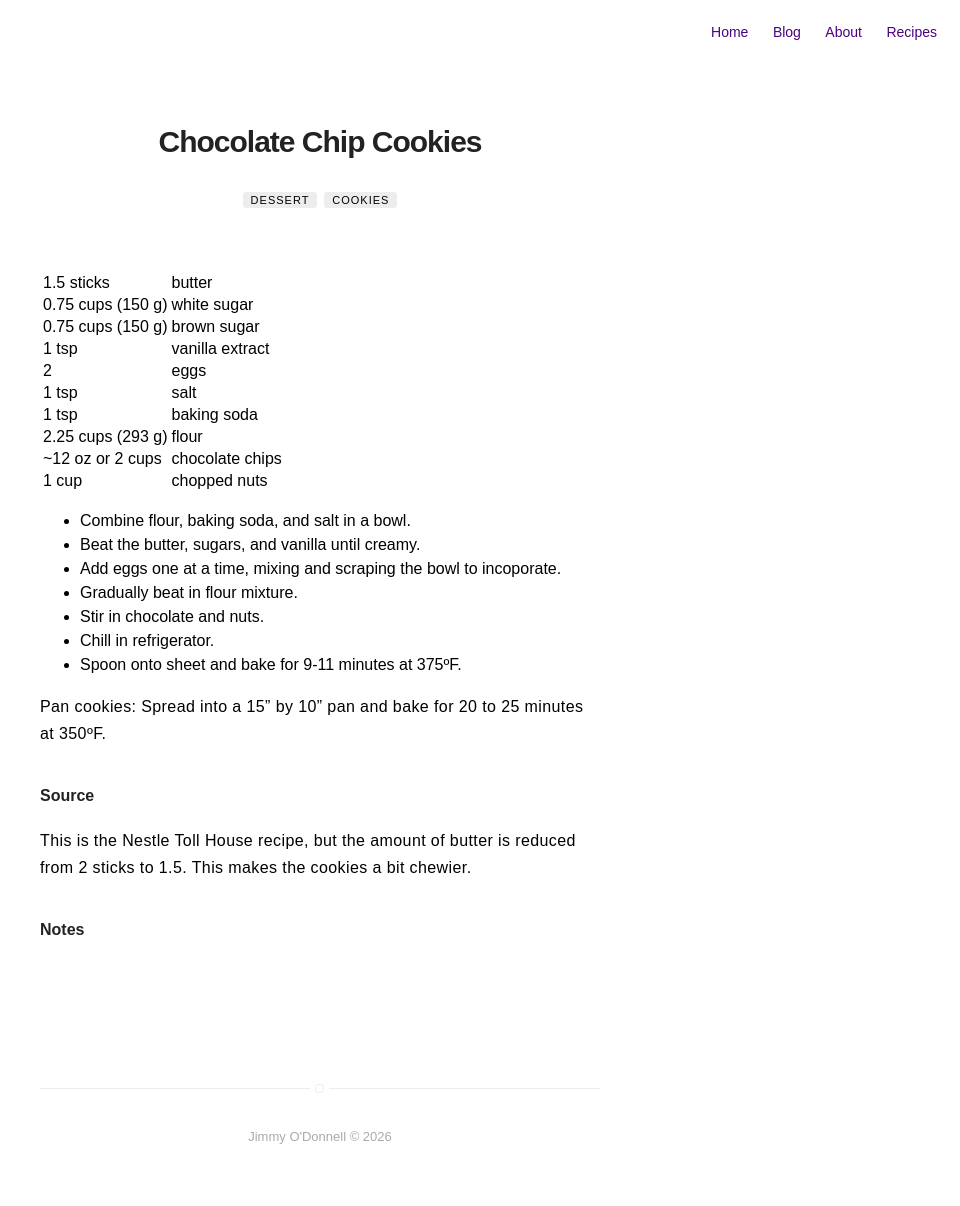
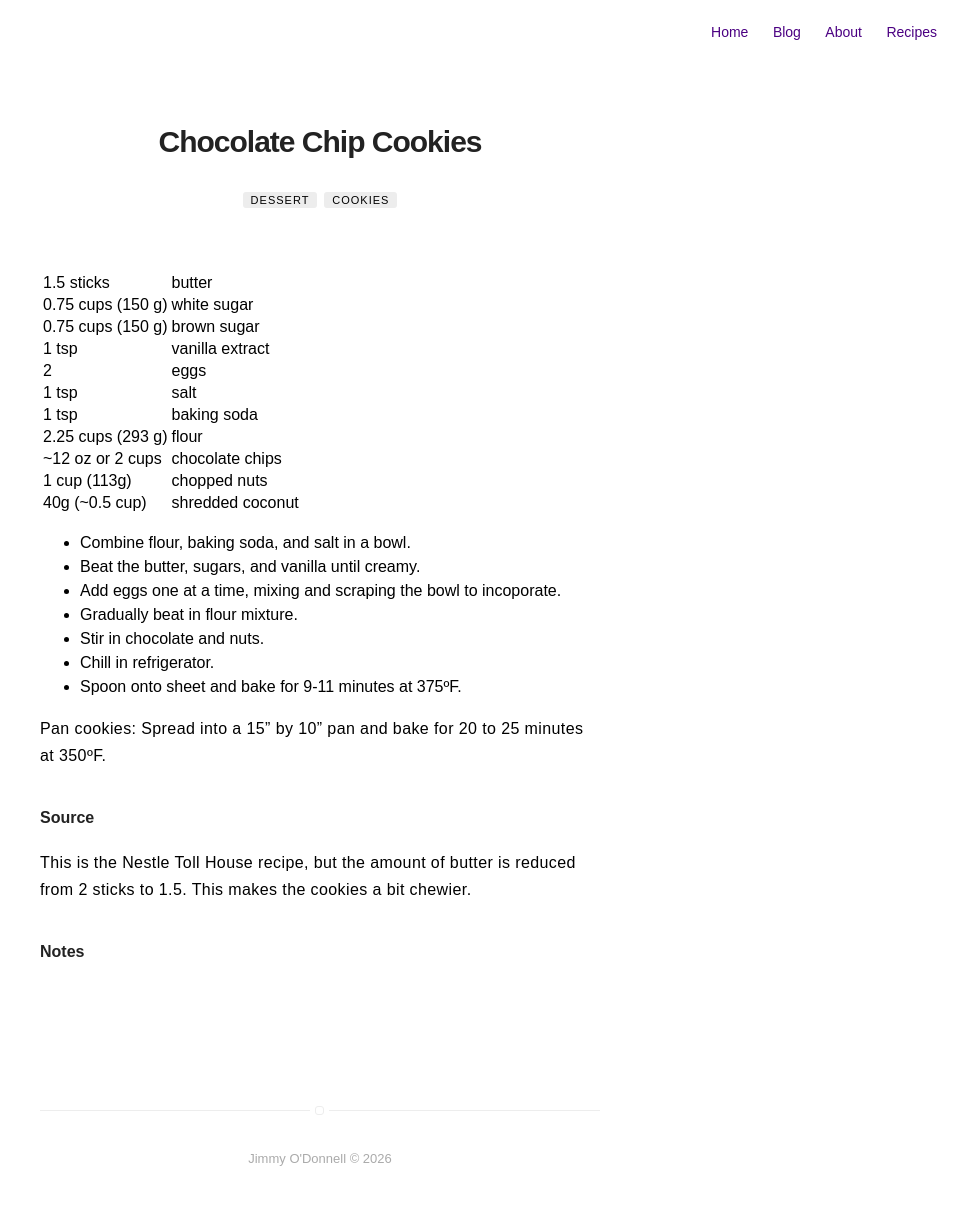
Before and after one commit to jimmyodonnell/jimmyodonnell.github.io, a Jekyll site: the page built from recipes/cookies-chocolate-chip.md, in a window 1280 px wide. Shown: the whole page, without its empty margins (320-1280 px from the left). Built offline with Jekyll 4.4.1, drawn with Linux system fonts in a browser that asks for light colours; before the commit the page ends 1184 px from its top, so only the background shows below that.

Commit message:
update cookies

```diff
--- a/recipes/cookies-chocolate-chip.md
+++ b/recipes/cookies-chocolate-chip.md
@@ -18,7 +18,8 @@ comments: false
 | 1 tsp | baking soda |
 | 2.25 cups (293 g) | flour |
 | ~12 oz or 2 cups | chocolate chips |
-| 1 cup | chopped nuts |
+| 1 cup (113g) | chopped nuts |
+| 40g (~0.5 cup) | shredded coconut |
 
 
 - Combine flour, baking soda, and salt in a bowl.
```
